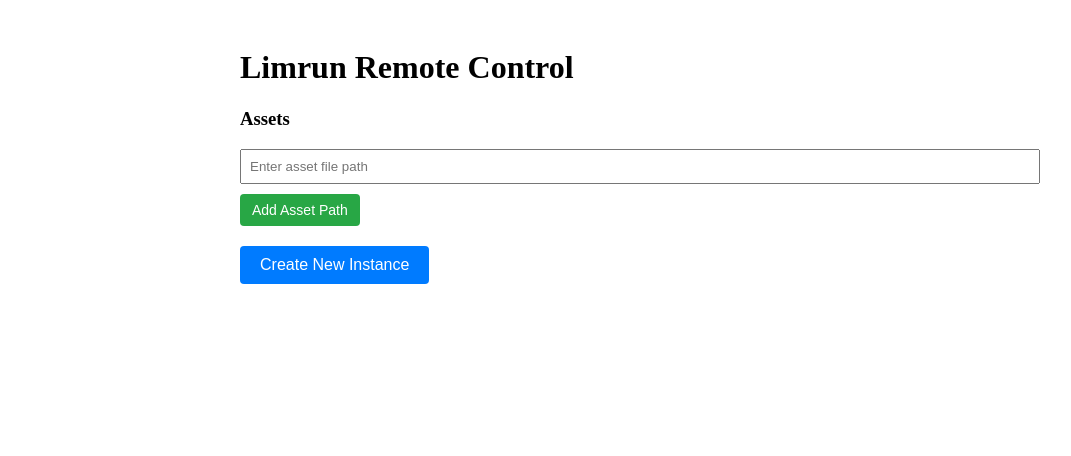
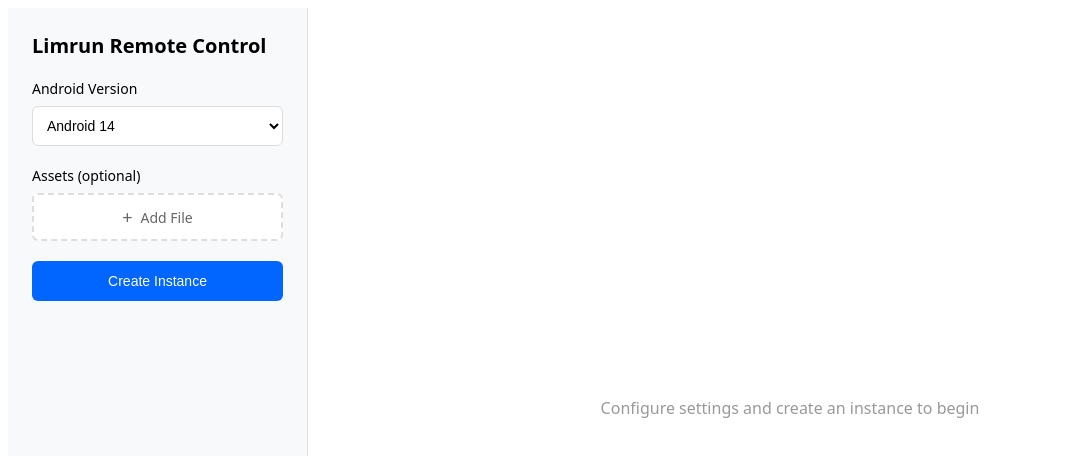
Before and after one commit to limrun-inc/typescript-sdk, a React (Vite) app in the folder examples/fullstack/frontend/: page / in a window 1280 px wide. Shown: the top 456 px of the page, without its empty margins (0-1071 px from the left). Built offline with nearby package versions, Linux system fonts and the light colour scheme.

Commit message:
examples.fullstack: styling changes and os version selection
Signed-off-by: limrunbot <contact@limrun.com>

```diff
--- a/examples/fullstack/frontend/src/App.tsx
+++ b/examples/fullstack/frontend/src/App.tsx
@@ -2,57 +2,47 @@
 import { useState } from 'react';
 
 function App() {
-  const [instanceData, setInstanceData] = useState<
-    | {
-        webrtcUrl: string;
-        token: string;
+  const [instanceData, setInstanceData] = useState<{ webrtcUrl: string; token: string } | undefined>();
+  const [loading, setLoading] = useState(false);
+  const [error, setError] = useState<string | undefined>();
+  const [assetPaths, setAssetPaths] = useState<string[]>([]);
+  const [androidVersion, setAndroidVersion] = useState('14');
+
+  const handleFileSelect = (event: React.ChangeEvent<HTMLInputElement>) => {
+    const files = event.target.files;
+    if (files && files.length > 0) {
+      const newPaths = Array.from(files).map((file) => (file as any).path || file.name);
+      setAssetPaths([...assetPaths, ...newPaths]);
     }
-    | undefined
-  >(undefined);
-  const [loading, setLoading] = useState(false);
-  const [error, setError] = useState<string | undefined>(undefined);
-  // State to hold asset paths that user wants to upload
-  const [assetPaths, setAssetPaths] = useState<string[]>(['']);
-
-  const handleAssetPathChange = (index: number, value: string) => {
-    const newPaths = [...assetPaths];
-    newPaths[index] = value;
-    setAssetPaths(newPaths);
+    // Reset the input so the same file can be selected again if needed
+    event.target.value = '';
   };
 
-  const addAssetInput = () => {
-    setAssetPaths([...assetPaths, '']);
-  };
-
-  const removeAssetInput = (index: number) => {
+  const removeAsset = (index: number) => {
     setAssetPaths(assetPaths.filter((_, i) => i !== index));
   };
 
   const createInstance = async () => {
     try {
-      // Clear any previous errors and set loading state
       setError(undefined);
       setLoading(true);
 
       const response = await fetch('http://localhost:3000/create-instance', {
         method: 'POST',
-        headers: {
-          'Content-Type': 'application/json',
-          // 'X-Forwarded-For': '38.32.68.57',
-        },
+        headers: { 'Content-Type': 'application/json' },
         body: JSON.stringify({
-          assets: assetPaths.filter((p) => p.trim() !== '').map((path) => ({ path })),
+          assets: assetPaths.map((path) => ({ path })),
+          androidVersion,
         }),
       });
+
       const data = await response.json();
       if (!response.ok) {
-        setError(data.message || 'Request creation failed');
+        setError(data.message || 'Failed to create instance');
         return;
       }
-      setInstanceData({
-        webrtcUrl: data.webrtcUrl,
-        token: data.token,
-      });
+
+      setInstanceData({ webrtcUrl: data.webrtcUrl, token: data.token });
     } catch (err) {
       setError(err instanceof Error ? err.message : 'An unknown error occurred');
     } finally {
@@ -61,29 +51,83 @@
   };
 
   return (
-    <div className="container" style={{ padding: '20px', maxWidth: '800px', margin: '0 auto' }}>
-      <h1>Limrun Remote Control</h1>
+    <div
+      style={{
+        display: 'flex',
+        height: '100vh',
+        fontFamily: 'system-ui, -apple-system, sans-serif',
+      }}
+    >
+      {/* Left Sidebar */}
+      <div
+        style={{
+          width: '300px',
+          padding: '24px',
+          backgroundColor: '#f8f9fa',
+          borderRight: '1px solid #e0e0e0',
+          display: 'flex',
+          flexDirection: 'column',
+          gap: '20px',
+          boxSizing: 'border-box',
+        }}
+      >
+        <h1 style={{ margin: '0', fontSize: '20px', fontWeight: '600' }}>Limrun Remote Control</h1>
 
         {!instanceData && (
-        <div style={{ marginBottom: '20px' }}>
-          {/* Asset path inputs */}
-          <div style={{ marginBottom: '20px' }}>
-            <h3>Assets</h3>
-            {assetPaths.map((path, idx) => (
-              <div key={idx} style={{ display: 'flex', alignItems: 'center', marginBottom: '10px' }}>
-                <input
-                  type="text"
-                  placeholder="Enter asset file path"
-                  value={path}
-                  onChange={(e) => handleAssetPathChange(idx, e.target.value)}
-                  style={{ flex: 1, padding: '8px' }}
-                />
-                {assetPaths.length > 1 && (
+          <>
+            <div>
+              <label style={{ display: 'block', marginBottom: '8px', fontSize: '14px', fontWeight: '500' }}>
+                Android Version
+              </label>
+              <select
+                value={androidVersion}
+                onChange={(e) => setAndroidVersion(e.target.value)}
+                style={{
+                  width: '100%',
+                  padding: '10px',
+                  border: '1px solid #ddd',
+                  borderRadius: '6px',
+                  fontSize: '14px',
+                  boxSizing: 'border-box',
+                  backgroundColor: 'white',
+                  cursor: 'pointer',
+                }}
+              >
+                <option value="14">Android 14</option>
+                <option value="15">Android 15</option>
+              </select>
+            </div>
+
+            <div>
+              <label style={{ display: 'block', marginBottom: '8px', fontSize: '14px', fontWeight: '500' }}>
+                Assets (optional)
+              </label>
+
+              {assetPaths.length > 0 && (
+                <div style={{ marginBottom: '10px' }}>
+                  {assetPaths.map((path, index) => (
+                    <div
+                      key={index}
+                      style={{
+                        display: 'flex',
+                        alignItems: 'center',
+                        gap: '8px',
+                        padding: '8px',
+                        backgroundColor: 'white',
+                        border: '1px solid #ddd',
+                        borderRadius: '4px',
+                        marginBottom: '6px',
+                        fontSize: '13px',
+                      }}
+                    >
+                      <span style={{ flex: 1, overflow: 'hidden', textOverflow: 'ellipsis', whiteSpace: 'nowrap' }}>
+                        {path.split('/').pop()}
+                      </span>
                       <button
-                    onClick={() => removeAssetInput(idx)}
+                        onClick={() => removeAsset(index)}
                         style={{
-                      marginLeft: '10px',
-                      padding: '8px 12px',
+                          padding: '4px 8px',
+                          fontSize: '12px',
                           backgroundColor: '#dc3545',
                           color: 'white',
                           border: 'none',
@@ -91,80 +135,117 @@
                           cursor: 'pointer',
                         }}
                       >
-                    Remove
+                        ×
                       </button>
-                )}
                     </div>
                   ))}
-            <button
-              onClick={addAssetInput}
+                </div>
+              )}
+
+              <label
                 style={{
-                padding: '8px 12px',
+                  display: 'flex',
+                  alignItems: 'center',
+                  justifyContent: 'center',
+                  gap: '8px',
+                  padding: '10px',
+                  border: '2px dashed #ddd',
+                  borderRadius: '6px',
                   fontSize: '14px',
-                backgroundColor: '#28a745',
-                color: 'white',
-                border: 'none',
-                borderRadius: '4px',
+                  color: '#666',
                   cursor: 'pointer',
+                  backgroundColor: 'white',
+                  transition: 'border-color 0.2s',
                 }}
+                onMouseEnter={(e) => (e.currentTarget.style.borderColor = '#0066ff')}
+                onMouseLeave={(e) => (e.currentTarget.style.borderColor = '#ddd')}
               >
-              Add Asset Path
-            </button>
+                <span style={{ fontSize: '18px' }}>+</span>
+                Add File
+                <input
+                  type="file"
+                  multiple
+                  onChange={handleFileSelect}
+                  style={{ display: 'none' }}
+                />
+              </label>
             </div>
 
-          {/* Create Instance button */}
             <button
               onClick={createInstance}
               disabled={loading}
               style={{
-              padding: '10px 20px',
-              fontSize: '16px',
-              backgroundColor: loading ? '#cccccc' : '#007bff',
+                width: '100%',
+                padding: '12px',
+                fontSize: '14px',
+                fontWeight: '500',
+                backgroundColor: loading ? '#ccc' : '#0066ff',
                 color: 'white',
                 border: 'none',
-              borderRadius: '4px',
+                borderRadius: '6px',
                 cursor: loading ? 'not-allowed' : 'pointer',
+                transition: 'background-color 0.2s',
               }}
             >
-            {loading ? 'Creating Instance...' : 'Create New Instance'}
+              {loading ? 'Creating...' : 'Create Instance'}
             </button>
-        </div>
+          </>
         )}
 
         {error && (
           <div
             style={{
-            padding: '10px',
-            backgroundColor: '#f8d7da',
-            color: '#721c24',
-            borderRadius: '4px',
-            marginBottom: '20px',
+              padding: '12px',
+              backgroundColor: '#fee',
+              color: '#c33',
+              borderRadius: '6px',
+              fontSize: '13px',
             }}
           >
-          <strong>Error:</strong> {error}
+            {error}
           </div>
         )}
 
         {instanceData && (
-        <>
           <div
             style={{
-              padding: '10px',
-              backgroundColor: '#d4edda',
-              color: '#155724',
-              borderRadius: '4px',
-              marginBottom: '20px',
+              padding: '12px',
+              backgroundColor: '#e8f5e9',
+              color: '#2e7d32',
+              borderRadius: '6px',
+              fontSize: '13px',
             }}
           >
-            Instance created successfully! Remote control is ready.
+            Instance created successfully!
           </div>
+        )}
+      </div>
+
+      {/* Main Content Area */}
+      <div
+        style={{
+          flex: 1,
+          display: 'flex',
+          justifyContent: 'center',
+          alignItems: 'center',
+          padding: '20px',
+          boxSizing: 'border-box',
+        }}
+      >
+        {instanceData ? (
+          <div style={{ width: '100%', height: '100%', maxWidth: '1000px', maxHeight: '700px' }}>
             <RemoteControl
               url={instanceData.webrtcUrl}
               token={instanceData.token}
               sessionId={`session-${Date.now()}`}
             />
-        </>
+          </div>
+        ) : (
+          <div style={{ textAlign: 'center', color: '#999', fontSize: '16px' }}>
+            Configure settings and create an instance to begin
+          </div>
         )}
+      </div>
     </div>
   );
 }
```
Also changed, not shown: 1 other file (tests, documents, lock files or other folders). Lines whose indentation alone changed are shown as unchanged.
